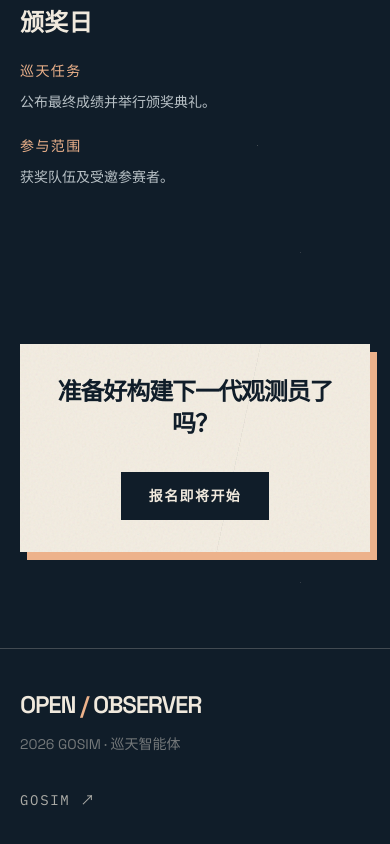
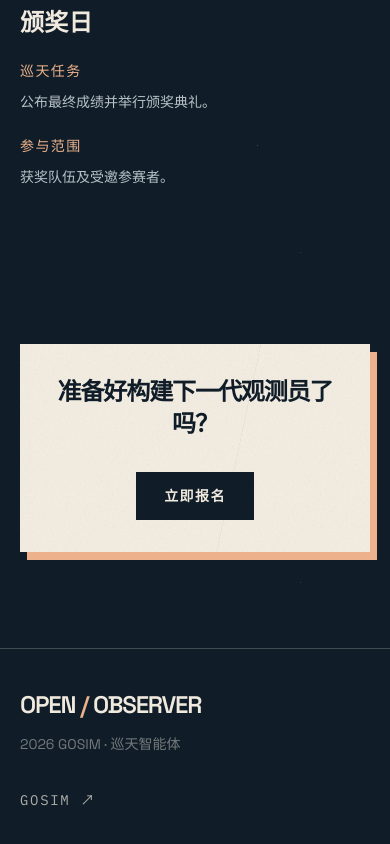
Before and after one commit to gosimfoundation/agent-observer, a Vue app: page /brief in a window 390 px wide. Shown: the part 10940-11784 px from the top of the page. Built offline with nearby package versions, Linux system fonts and the light colour scheme; no server answers.

Commit message:
Open Agent Observer registration with Tencent survey links (#19)

```diff
--- a/src/components/layout/AppHeader.vue
+++ b/src/components/layout/AppHeader.vue
@@ -1,4 +1,5 @@
 <script setup lang="ts">
+import { registrationUrl } from '../../registration'
 import EventSwitcher from './EventSwitcher.vue'
 import { ref } from 'vue'
 import { useRouter } from 'vue-router'
@@ -60,7 +61,7 @@ function scrollTo(hash: string) {
         <button @click="toggleLocale" class="inline-flex h-10 min-w-12 items-center justify-center border border-white/25 px-2 font-mono text-xs uppercase text-white/55 transition-colors hover:border-white/60 hover:text-white">
           {{ pick('中文', 'EN') }}
         </button>
-        <span aria-disabled="true" class="cosmos-register-link pointer-events-none ml-1 hidden h-10 items-center border px-4 font-mono text-xs font-semibold uppercase tracking-widest md:inline-flex">{{ pick('Registration coming soon', '报名即将开始') }}</span>
+        <a :href="registrationUrl" target="_blank" rel="noopener noreferrer" class="cosmos-register-link ml-1 hidden h-10 items-center border px-4 font-mono text-xs font-semibold uppercase tracking-widest md:inline-flex">{{ pick('Register now', '立即报名') }}</a>
         <button class="ml-1 lg:hidden" @click="mobileOpen = !mobileOpen" :aria-label="pick('Menu', '菜单')">
           <svg class="h-6 w-6 text-text-primary" fill="none" stroke="currentColor" stroke-width="2" viewBox="0 0 24 24"><path d="M4 7h16M4 12h16M4 17h16"/></svg>
         </button>
@@ -82,9 +83,9 @@ function scrollTo(hash: string) {
         @click.prevent="scrollTo(item.href!)"
         class="block border-b border-white/10 py-3 text-base text-white/60 transition-colors hover:text-white"
       >{{ t(item.key) }}</a>
-      <span aria-disabled="true" class="cosmos-register-link pointer-events-none mt-3 block border px-4 py-3 text-center font-mono text-xs font-semibold uppercase tracking-widest">
-        {{ pick('Registration coming soon', '报名即将开始') }}
-      </span>
+      <a :href="registrationUrl" target="_blank" rel="noopener noreferrer" class="cosmos-register-link mt-3 block border px-4 py-3 text-center font-mono text-xs font-semibold uppercase tracking-widest">
+        {{ pick('Register now', '立即报名') }}
+      </a>
     </div>
   </header>
 </template>
@@ -92,7 +93,7 @@ function scrollTo(hash: string) {
 <style scoped>
 .create-brand { display: inline-flex; align-items: center; gap: 9px; flex-shrink: 0; white-space: nowrap; color: #f0e9dd; font: 500 21px/1 'Manrope', sans-serif; letter-spacing: -.035em; }
 .create-brand img { width: 76px; height: 24px; }
-@media (min-width: 1024px) and (max-width: 1279px) { nav { gap: 12px; } .cosmos-register-link { display: none; } }
+@media (min-width: 1024px) and (max-width: 1279px) { nav { gap: 12px; } }
 </style>
 
 <style scoped>
--- a/src/components/sections/CtaSection.vue
+++ b/src/components/sections/CtaSection.vue
@@ -1,4 +1,5 @@
 <script setup lang="ts">
+import { registrationUrl } from '../../registration'
 import { useI18n } from '../../composables/useI18n'
 import heroImage from '../../assets/images/cosmos-observatory-hero.jpg'
 const { t, pick } = useI18n()
@@ -25,9 +26,9 @@ const { t, pick } = useI18n()
                 <p class="max-w-2xl text-base leading-relaxed text-white/75 md:text-lg">{{ t('cta.tagline') }}</p>
                 <p class="mt-4 font-mono text-xs uppercase tracking-[.1em] text-[#edb28b]">{{ t('cta.location') }}</p>
               </div>
-              <span aria-disabled="true" class="inline-flex min-w-60 items-center bg-[#f0e9dd] px-5 py-3 font-mono text-xs font-semibold uppercase tracking-widest text-black">
-                {{ pick('Registration coming soon', '报名即将开始') }}
-              </span>
+              <a :href="registrationUrl" target="_blank" rel="noopener noreferrer" class="inline-flex min-w-60 items-center bg-[#f0e9dd] px-5 py-3 font-mono text-xs font-semibold uppercase tracking-widest text-black">
+                {{ pick('Register now', '立即报名') }}
+              </a>
             </div>
           </div>
         </div>
--- a/src/components/sections/HeroSection.vue
+++ b/src/components/sections/HeroSection.vue
@@ -1,4 +1,5 @@
 <script setup lang="ts">
+import { registrationUrl } from '../../registration'
 import { computed, onMounted, ref } from 'vue'
 import { useI18n } from '../../composables/useI18n'
 import { assetUrl } from '../../composables/api'
@@ -43,9 +44,9 @@ const heroTitleLines = computed(() => locale.value === 'zh'
           <div class="hero-intro mt-8 max-w-3xl border-t border-white/25 pt-6">
             <p class="text-base leading-[1.75] text-white/82 md:text-lg">{{ t('hero.lede') }}</p>
             <div class="mt-7 flex flex-wrap gap-3">
-              <span aria-disabled="true" class="hero-action hero-action-primary pointer-events-none">
-                {{ pick('Registration coming soon', '报名即将开始') }}
-              </span>
+              <a :href="registrationUrl" target="_blank" rel="noopener noreferrer" class="hero-action hero-action-primary ">
+                {{ pick('Register now', '立即报名') }}
+              </a>
               <router-link to="/brief" class="hero-action">
                 {{ pick('Mission brief', '赛题简报') }} <span>→</span>
               </router-link>
--- a/src/components/sections/SimpleParticipateSection.vue
+++ b/src/components/sections/SimpleParticipateSection.vue
@@ -1,4 +1,5 @@
 <script setup lang="ts">
+import { registrationUrl } from '../../registration'
 import { computed } from 'vue'
 import { useI18n } from '../../composables/useI18n'
 
@@ -40,9 +41,9 @@ const timeline = computed(() => t('home.participate.timeline') as TimelineItem[]
               </div>
             </div>
 
-            <span aria-disabled="true" class="mt-10 inline-flex w-full items-center bg-[#18242f] px-5 py-3 font-mono text-xs font-semibold uppercase tracking-widest text-[#f0e9dd] md:w-auto md:min-w-60">
+            <a :href="registrationUrl" target="_blank" rel="noopener noreferrer" class="mt-10 inline-flex w-full items-center bg-[#18242f] px-5 py-3 font-mono text-xs font-semibold uppercase tracking-widest text-[#f0e9dd] md:w-auto md:min-w-60">
               {{ t('home.participate.cta') }}
-            </span>
+            </a>
           </div>
         </div>
       </div>
--- a/src/i18n/en.ts
+++ b/src/i18n/en.ts
@@ -5,7 +5,7 @@ export default {
     mission: 'Mission',
     participate: 'Participate',
     leaderboard: 'Leaderboard',
-    applyNow: 'Registration coming soon',
+    applyNow: 'Register now',
   },
   vision: {
     pageTitle: 'Agent Observer',
@@ -185,7 +185,7 @@ export default {
         { label: 'Oct 5–7', desc: 'Online competition' },
         { label: 'Oct 17', desc: 'Awards at GOSIM Shenzhen' },
       ],
-      cta: 'Registration coming soon',
+      cta: 'Register now',
     },
     prizes: {
       kicker: '04 / Awards',
--- a/src/i18n/zh.ts
+++ b/src/i18n/zh.ts
@@ -5,7 +5,7 @@ export default {
     mission: "赛题",
     participate: "参赛",
     leaderboard: "排行榜",
-    applyNow: "报名即将开始",
+    applyNow: "立即报名",
   },
   vision: {
     pageTitle: "巡天智能体",
@@ -185,7 +185,7 @@ export default {
         { label: "10.5–10.7", desc: "线上比赛" },
         { label: "10.17", desc: "GOSIM 深圳颁奖" },
       ],
-      cta: "报名即将开始",
+      cta: "立即报名",
     },
     prizes: {
       kicker: "04 / 奖项",
--- a/src/pages/RegisterPage.vue
+++ b/src/pages/RegisterPage.vue
@@ -535,7 +535,7 @@ onUnmounted(() => authSubscription?.unsubscribe())
                   {{ pick('I am looking for teammates', '我正在寻找队友') }}
                 </label>
                 <button class="primary-action md:col-span-2" :disabled="!isSupabaseConfigured || authLoading">
-                  {{ authLoading ? pick('Creating account…', '正在创建账户…') : pick('Registration coming soon', '报名即将开始') }}
+                  {{ authLoading ? pick('Creating account…', '正在创建账户…') : pick('Register now', '立即报名') }}
                 </button>
               </form>
 
--- a/src/pages/VisionPage.vue
+++ b/src/pages/VisionPage.vue
@@ -1,4 +1,5 @@
 <script setup lang="ts">
+import { registrationUrl } from '../registration'
 import { computed } from 'vue'
 import { useI18n } from '../composables/useI18n'
 import { useScrollReveal } from '../composables/useScrollReveal'
@@ -127,12 +128,11 @@ const sections = computed(() => t('vision.sections') as Section[])
 
       <div class="reveal paper-sheet mt-16 p-8 text-center md:p-14">
         <p class="text-2xl font-semibold tracking-[-.045em] text-[#101d29] md:text-4xl">{{ pick('Ready to build the next observer?', '准备好构建下一代观测员了吗？') }}</p>
-        <span
-          aria-disabled="true"
+        <a :href="registrationUrl" target="_blank" rel="noopener noreferrer"
           class="relative z-10 mt-8 inline-block bg-[#101d29] px-7 py-3 font-mono text-xs font-semibold uppercase tracking-widest text-[#f0e9dd]"
         >
-          {{ pick('Registration coming soon', '报名即将开始') }}
-        </span>
+          {{ pick('Register now', '立即报名') }}
+        </a>
       </div>
     </article>
   </main>
--- /dev/null
+++ b/src/registration.ts
@@ -0,0 +1 @@
+export const registrationUrl = 'https://wj.qq.com/s2/27850007/8dze/'
```
